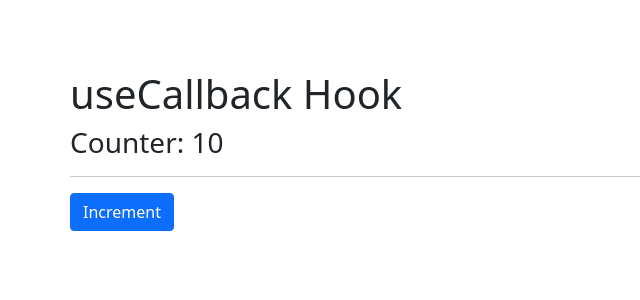
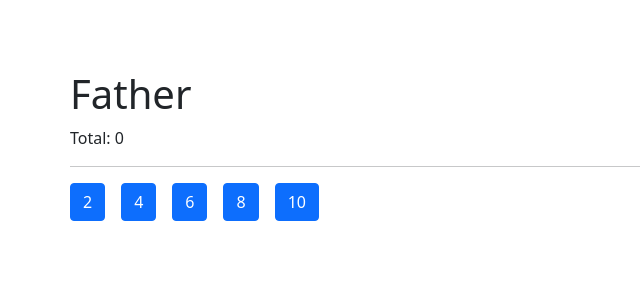
Before and after one commit to joequich/hooks-app, a React (Create React App) app: page / in a window 1280 px wide. Shown: the top 300 px of the page, without its empty margins (0-640 px from the left). Built offline with nearby package versions, Linux system fonts and the light colour scheme.

Commit message:
added practice memo and callback

```diff
--- /dev/null
+++ b/src/components/07-homework-memo/Child.tsx
@@ -0,0 +1,13 @@
+import React from 'react'
+
+export const Child = React.memo(({number, increment}: { number: number, increment: (num: number) => void }) => {
+    console.log('Child render');
+    return (
+        <button
+            className="btn btn-primary me-3"
+            onClick={() => increment(number)}
+        >
+            {number}
+        </button>
+    )
+})
--- /dev/null
+++ b/src/components/07-homework-memo/Father.tsx
@@ -0,0 +1,34 @@
+import React from 'react'
+import { useState } from 'react';
+import { Child } from './Child'
+
+import '../02-useEffect/effects.css';
+import { useCallback } from 'react';
+
+export const Father = () => {
+    const numbers = [2,4,6,8,10];
+    const [value, setValue] = useState(0);
+
+    const increment = useCallback((num: number) => {
+        setValue(value => value + num);
+    }, [setValue]);
+
+    return (
+        <div>
+            <h1>Father</h1>
+            <p>Total: {value}</p>
+            <hr />
+            {
+                numbers.map(n => {
+                    return (
+                        <Child
+                            key={n}
+                            number={n}
+                            increment={increment}
+                        />
+                    )
+                })
+            }
+        </div>
+    )
+}
--- a/src/index.tsx
+++ b/src/index.tsx
@@ -1,10 +1,10 @@
 import React from 'react';
 import ReactDOM from 'react-dom';
-import { CallbackHook } from './components/06-memos/CallbackHook';
+import { Father } from './components/07-homework-memo/Father';
 
 ReactDOM.render(
   <React.StrictMode>
-    <CallbackHook />
+    <Father />
   </React.StrictMode>,
   document.getElementById('root')
 );
```
